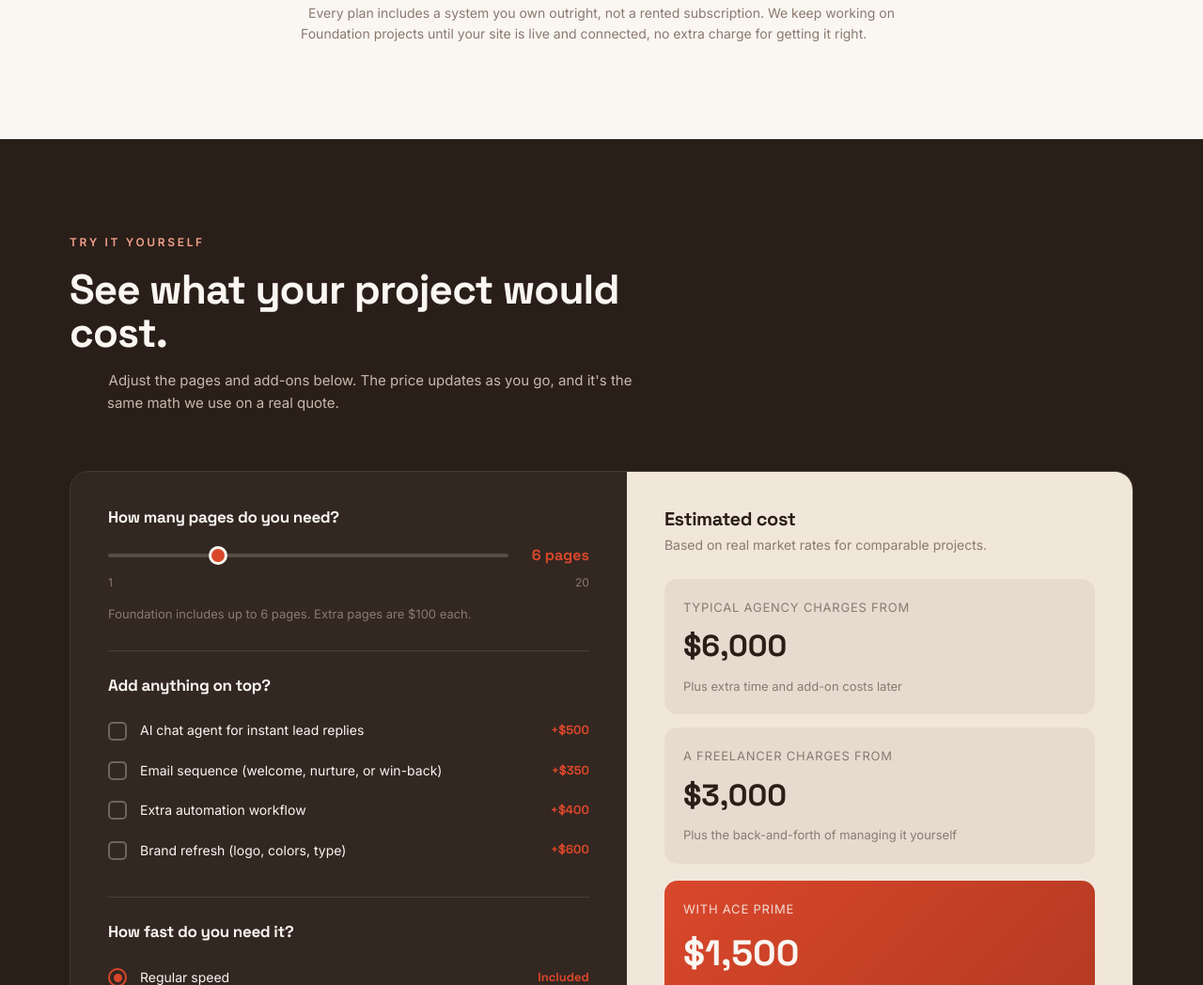
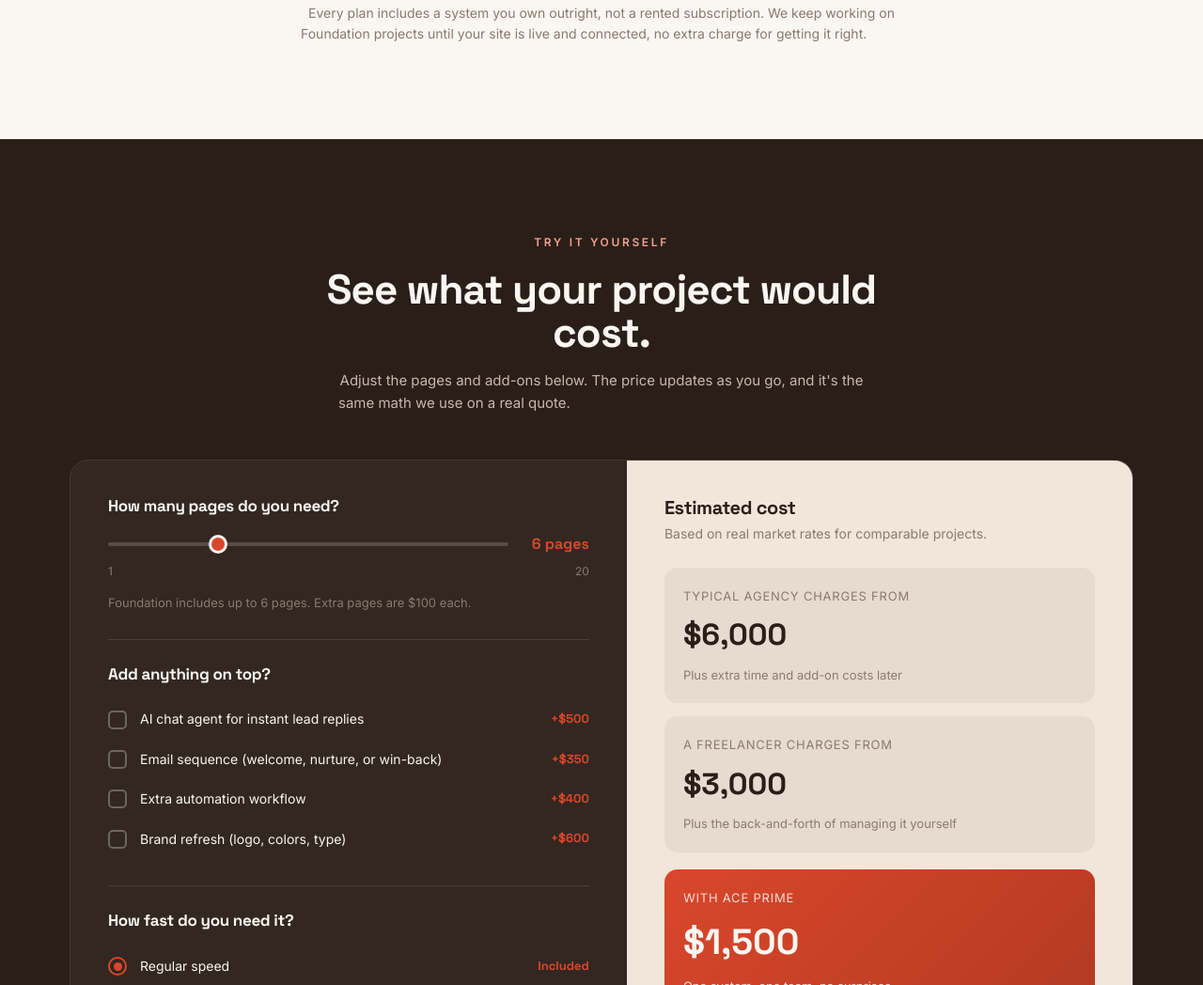
Before and after one commit to asekunezekiel/aceprime, a plain HTML site: page pricing.html in a window 1280 px wide. Shown: the part 1381-2429 px from the top of the page at 94% size. Drawn offline with Linux system fonts and the light colour scheme.

Commit message:
Update pricing.html

```diff
--- a/pricing.html
+++ b/pricing.html
@@ -121,9 +121,11 @@
   </div>
 </section>
 
-<section class="section-dark" id="calculator-section">
+<section class="section-dark calc-bg" id="calculator-section">
+  <div class="calc-grid-pattern" aria-hidden="true"></div>
+  <div class="calc-glow" id="calcGlow" aria-hidden="true"></div>
   <div class="wrap">
-    <div class="section-head">
+    <div class="section-head" style="margin: 0 auto; text-align: center;">
       <span class="tag">Try it yourself</span>
       <h2>See what your project would cost.</h2>
       <p class="calc-intro">Adjust the pages and add-ons below. The price updates as you go, and it's the same math we use on a real quote.</p>
```
